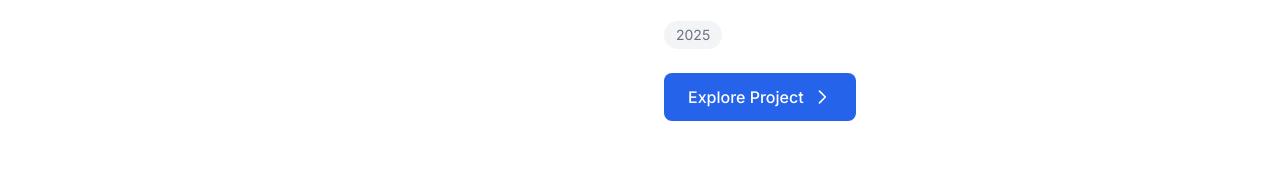
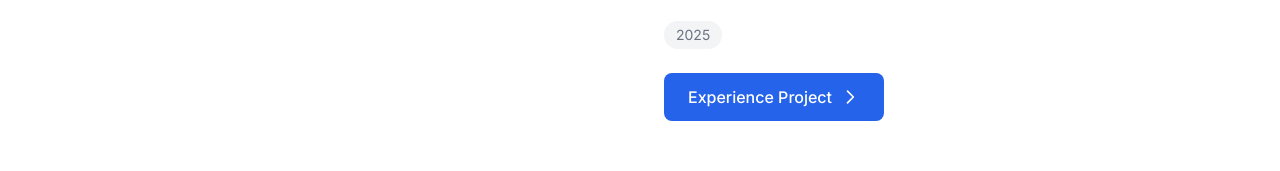
Before and after one commit to ntgiri/giridharan_portfolio.github.io, a plain HTML site: page index.html in a window 1280 px wide. Shown: the part 1322-1493 px from the top of the page. Drawn offline with nearby package versions, Linux system fonts and the light colour scheme.

Commit message:
Update index.html

```diff
--- a/index.html
+++ b/index.html
@@ -229,7 +229,7 @@
                             </div>
 
                             <a href="https://ntgiri.github.io/Operating-Room-Etiquette/" class="inline-flex items-center px-6 py-3 bg-blue-600 text-white font-medium rounded-lg hover:bg-blue-700 transition-colors duration-200">
-                                Explore Project
+                                Experience Project
                                 <svg class="ml-2 w-5 h-5" fill="none" stroke="currentColor" viewBox="0 0 24 24" xmlns="http://www.w3.org/2000/svg">
                                     <path stroke-linecap="round" stroke-linejoin="round" stroke-width="2" d="M9 5l7 7-7 7"></path>
                                 </svg>
```
